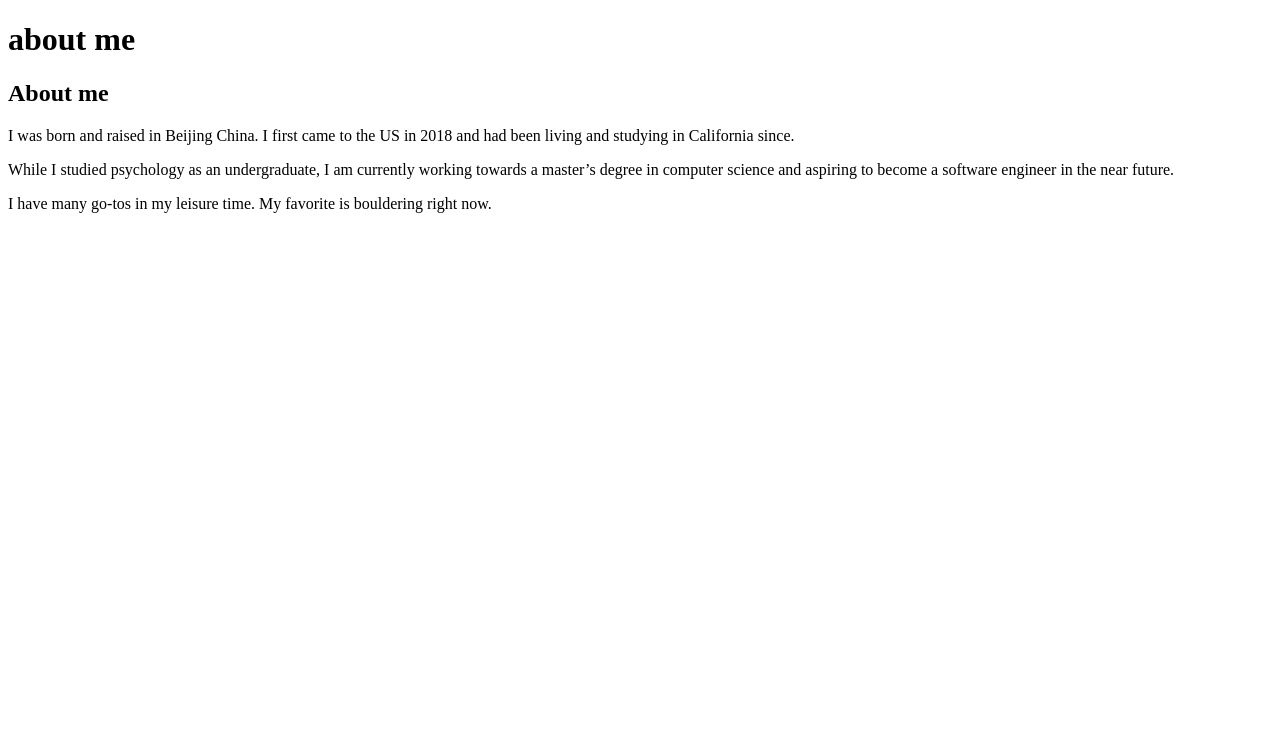
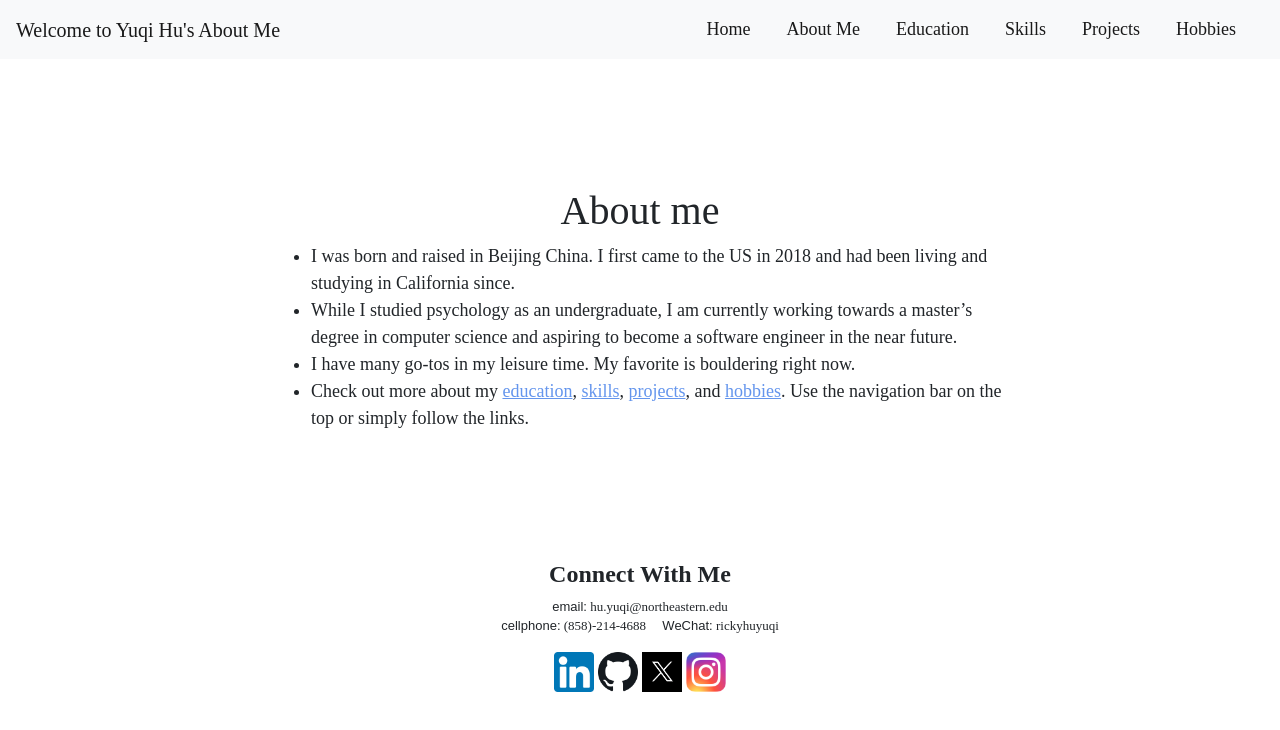
Before and after one commit to yuqihu1103/yuqihu1103.github.io, a plain HTML site: page about_me.html in a window 1280 px wide. Drawn offline with nearby package versions, Linux system fonts and the light colour scheme; a web font is replaced by a local one.

Commit message:
Implemented the about me page

```diff
--- a/about_me.html
+++ b/about_me.html
@@ -1,27 +1,132 @@
 <!DOCTYPE html>
 <html lang="en">
   <head>
-    <meta charset="UTF-8">
-    <meta name="viewport" content="width=device-width, initial-scale=1.0">
-    <title>Document</title>
+    <meta charset="UTF-8" />
+    <meta name="viewport" content="width=device-width, initial-scale=1.0" />
+    <meta name="description" content="A brief introduction of Yuqi Hu" />
+    <meta name="author" content="Yuqi Hu" />
+    <title>About Yuqi Hu</title>
+    <link rel="icon" href="./assets/hu_icon.png" type="image/png" />
+    <link rel="preconnect" href="https://fonts.googleapis.com" />
+    <link rel="preconnect" href="https://fonts.gstatic.com" crossorigin />
+    <link
+      href="https://fonts.googleapis.com/css2?family=Fuggles&display=swap"
+      rel="stylesheet"
+    />
+    <link
+      rel="stylesheet"
+      href="https://cdn.jsdelivr.net/npm/bootstrap@4.3.1/dist/css/bootstrap.min.css"
+      integrity="sha384-ggOyR0iXCbMQv3Xipma34MD+dH/1fQ784/j6cY/iJTQUOhcWr7x9JvoRxT2MZw1T"
+      crossorigin="anonymous"
+    />
+    <link rel="stylesheet" href="./css/global.css" />
+    <link rel="stylesheet" href="./css/about-me.css" />
   </head>
+
   <body>
-    <h1>about me</h1>
-    <div class="col" id="about-me">
-        <h2>About me</h2>
-        <p>
+    <nav class="navbar navbar-expand-lg navbar-light bg-light">
+      <a class="navbar-brand" href="#">Welcome to Yuqi Hu's About Me</a>
+      <button
+        class="navbar-toggler"
+        type="button"
+        data-toggle="collapse"
+        data-target="#navbarSupportedContent"
+        aria-controls="navbarSupportedContent"
+        aria-expanded="false"
+        aria-label="Toggle navigation"
+      >
+        <span class="navbar-toggler-icon"></span>
+      </button>
+
+      <div class="collapse navbar-collapse" id="navbarSupportedContent">
+        <ul class="navbar-nav ml-auto">
+          <li class="nav-item active">
+            <a class="nav-link redirection" href="index.html">Home</a>
+          </li>
+          <li class="nav-item active">
+            <a class="nav-link redirection" href="about_me.html">About Me</a>
+          </li>
+          <li class="nav-item active">
+            <a class="nav-link redirection" href="education.html">Education</a>
+          </li>
+          <li class="nav-item active">
+            <a class="nav-link redirection" href="skills.html">Skills</a>
+          </li>
+          <li class="nav-item active">
+            <a class="nav-link redirection" href="projects.html">Projects</a>
+          </li>
+          <li class="nav-item active">
+            <a class="nav-link redirection" href="hobbies.html">Hobbies</a>
+          </li>
+        </ul>
+      </div>
+    </nav>
+
+    <div class="container about-me">
+      <div>
+        <h1>About me</h1>
+        <ul>
+          <li>
             I was born and raised in Beijing China. I first came to the US in
             2018 and had been living and studying in California since.
-        </p>
-        <p>
+          </li>
+          <li>
             While I studied psychology as an undergraduate, I am currently
             working towards a master’s degree in computer science and aspiring
             to become a software engineer in the near future.
-        </p>
-        <p>
+          </li>
+          <li>
             I have many go-tos in my leisure time. My favorite is bouldering
             right now.
+          </li>
+          <li>
+            Check out more about my <a href="education.html">education</a>,
+            <a href="skills.html">skills</a>,
+            <a href="projects.html">projects</a>, and
+            <a href="hobbies.html">hobbies</a>. Use the navigation bar on the
+            top or simply follow the links.
+          </li>
+        </ul>
+      </div>
+    </div>
+
+    <footer>
+      <div class="contact">
+        <h2>Connect With Me</h2>
+        <p>
+          <span>email:</span> hu.yuqi@northeastern.edu <br />
+          <span>cellphone:</span> (858)-214-4688&emsp;
+          <span>WeChat:</span> rickyhuyuqi
         </p>
+        <a href="https://www.linkedin.com/in/yuqihu1103/"
+          ><img src="./assets/linkedin_logo.png" alt="LinkedIn Logo"
+        /></a>
+        <a href="https://github.com/yuqihu1103"
+          ><img src="./assets/github_logo.png" alt="Github Logo"
+        /></a>
+        <a href="https://twitter.com/YuqiHu1103"
+          ><img src="./assets/twitter_logo.webp" alt="Twitter/X Logo"
+        /></a>
+        <a href="https://instagram.com/y7hu2022"
+          ><img src="./assets/instagram_logo.webp" alt="Instagram Logo"
+        /></a>
       </div>
+    </footer>
+
+    <script
+      src="https://code.jquery.com/jquery-3.3.1.slim.min.js"
+      integrity="sha384-q8i/X+965DzO0rT7abK41JStQIAqVgRVzpbzo5smXKp4YfRvH+8abtTE1Pi6jizo"
+      crossorigin="anonymous"
+    ></script>
+    <script
+      src="https://cdn.jsdelivr.net/npm/popper.js@1.14.7/dist/umd/popper.min.js"
+      integrity="sha384-UO2eT0CpHqdSJQ6hJty5KVphtPhzWj9WO1clHTMGa3JDZwrnQq4sF86dIHNDz0W1"
+      crossorigin="anonymous"
+    ></script>
+    <script
+      src="https://cdn.jsdelivr.net/npm/bootstrap@4.3.1/dist/js/bootstrap.min.js"
+      integrity="sha384-JjSmVgyd0p3pXB1rRibZUAYoIIy6OrQ6VrjIEaFf/nJGzIxFDsf4x0xIM+B07jRM"
+      crossorigin="anonymous"
+    ></script>
   </body>
 </html>
--- /dev/null
+++ b/css/about-me.css
@@ -0,0 +1,28 @@
+.about-me {
+    text-align:left;
+    margin: 10%;
+    margin-left: auto;
+    margin-right: auto;
+    display: flex;
+    align-items: center;
+    width: 60%;
+}
+
+.about-me ul {
+    margin: 0;
+    font-size: large;
+}
+
+h1 {
+    text-align: center;
+}
+
+.about-me a {
+    text-decoration: underline;
+    color:cornflowerblue;
+}
+
+.about-me a:hover {
+    text-decoration: none;
+    color: aqua;
+}
--- a/css/global.css
+++ b/css/global.css
@@ -6,7 +6,7 @@
     text-align: right;
 }
 
-nav.navbar>a.navbar-brand {
+nav.navbar>h2.navbar-brand {
     color: purple;
     font-family: 'Fuggles', cursive;
     font-size: xx-large;
```
Also changed, not shown: index.html (+4 -4 lines). Lines whose indentation alone changed are shown as unchanged.
